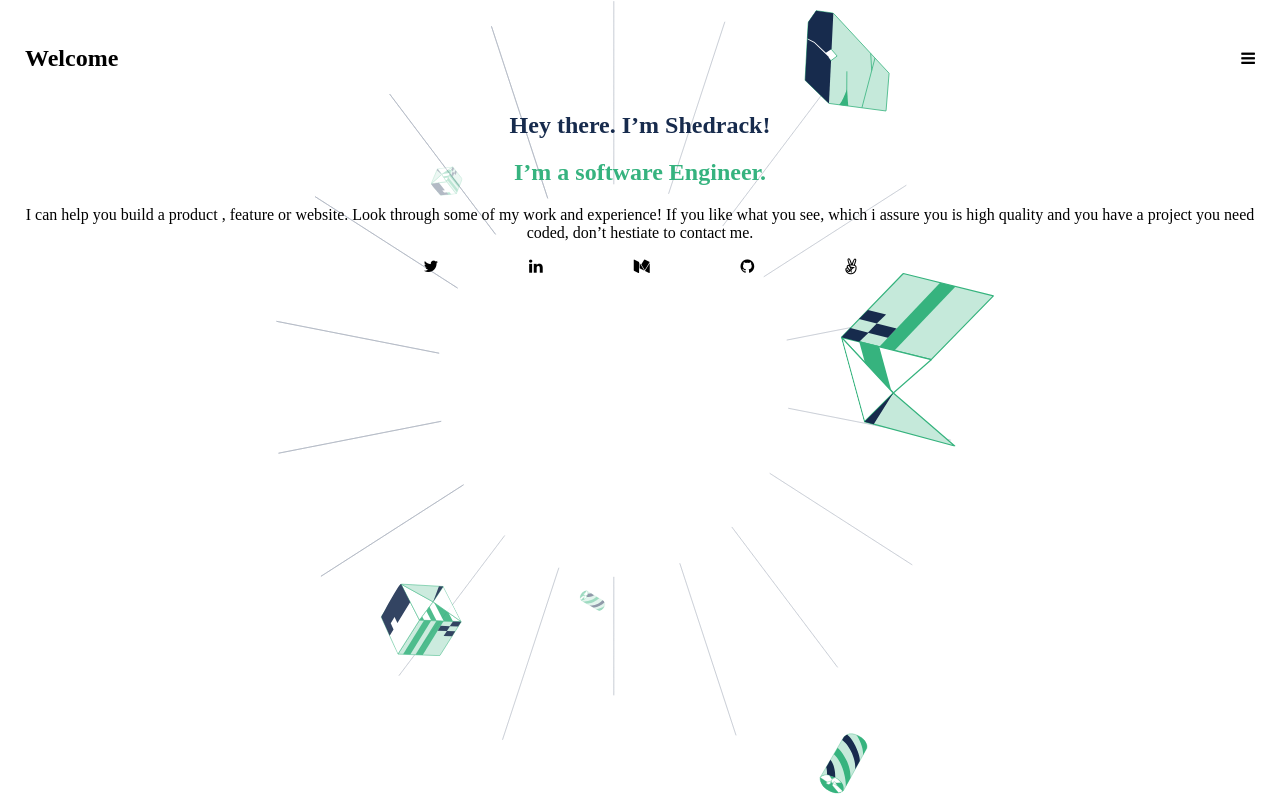
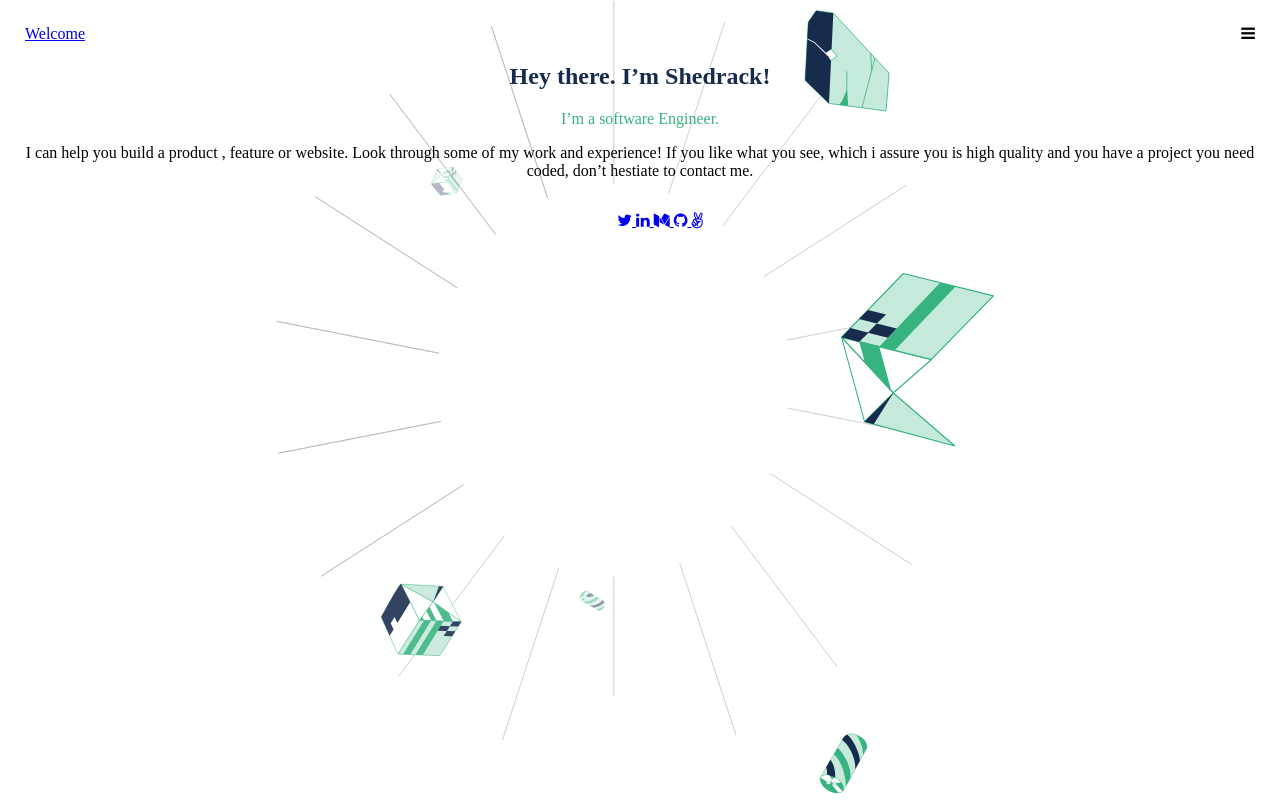
Before and after one commit to Shedrack-Sunday/Portfolio-Project, a plain HTML site: page index.html in a window 1280 px wide. Drawn offline with Linux system fonts and the light colour scheme.

Commit message:
EDITS TO HTML FILE

```diff
--- a/index.html
+++ b/index.html
@@ -10,36 +10,56 @@
 </head>
 <body>
 
+
         <header class ="page-header">
 
-        <div id="frame-container">
-            <h2 id="Welcome-logo">Welcome</h2>
+            <section id="frame-container">
+                <a id="logo-text" href="welcome">Welcome</a>
+                <nav id="navbar">
                 <i class="fa fa-bars"></i>
-        </div>
+                </nav>
+            </section>
 
         </header>
-    <div class="introduction-text">
+
+    <main class="main-class">
+        <section class="introduction-text">
             <div>
-            <h2 id="Greeting-text">Hey there. I’m Shedrack!</h2>
-            <h2 id="profession-text"> I’m a software Engineer.</h2>
+               <h1 id="Greeting-text">Hey there. I’m Shedrack!</h1>
+               <p id="profession-text"> I’m a software Engineer.</p>
             </div>
 
 
-    </div>
-    <div class="description">
+        </section>
+        <section class="description">
             <p>
                 I can help you build a product , feature or website. Look through some of my work and experience! If you like what you see, which i assure you is high quality and you have a project you need coded,
                 don’t hestiate to contact me.
             </p>
+        </section>
+
+        <div class="icon-bar">
+            <ul>
+                <a href="#">
+                    <i class="fa fa-twitter"></i>
+                </a>
+
+                <a href="#">
+                    <i class="fa fa-linkedin"></i>
+                </a>
+
+                <a href="#">
+                    <i class="fa fa-medium"></i>
+                </a>
+
+                <a href="#">
+                    <i class="fa fa-github"></i>
+
+                <a href="#">
+                    <i class="fa fa-angellist"></i>
+                </a>
+            </ul>
         </div>
-    <div class="icon-bar">
-
-
-        <i class="fa fa-twitter"></i>
-            <i class="fa fa-linkedin"></i>
-                 <i class="fa fa-medium"></i>
-                     <i class="fa fa-github"></i>
-                        <i class="fa fa-angellist"></i>
-     </div>
+    </main>
 </body>
 </html>
```
Lines whose indentation alone changed are shown as unchanged.
